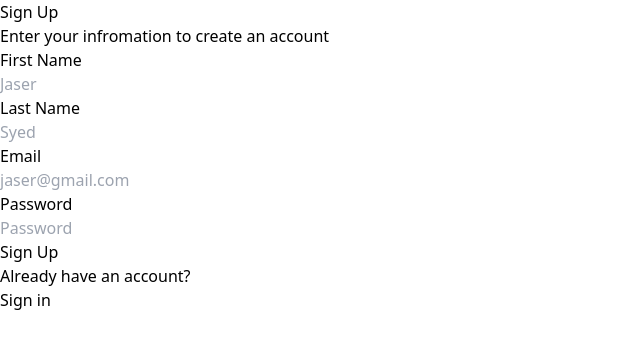
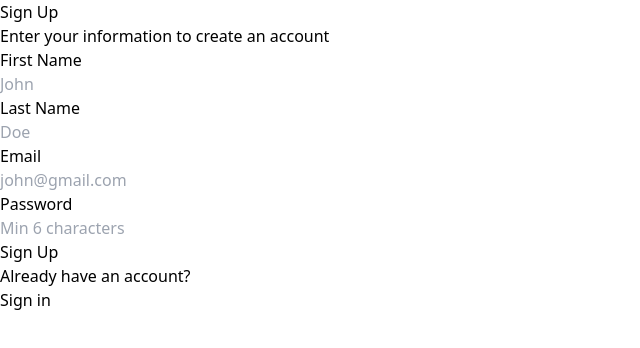
Before and after one commit to koushikjavvaji/FinFlow, a React (Vite) app in the folder frontend/: page /signup in a window 1280 px wide. Shown: the top 348 px of the page, without its empty margins (0-640 px from the left). Built offline with nearby package versions, Linux system fonts and the light colour scheme.

Commit message:
fix: add client side validation to Signup

```diff
--- a/frontend/src/pages/Signup.jsx
+++ b/frontend/src/pages/Signup.jsx
@@ -7,55 +7,62 @@ import axios from "axios";
 import { useNavigate } from "react-router-dom"
 import { useState } from "react"
 
-
 export function Signup(){
-
     const [firstName, setFirstName] = useState("");
     const [lastName, setLastName] = useState("");
     const [username, setUsername] = useState("");
     const [password, setPassword] = useState("");
+    const [error, setError] = useState("");
+    const [loading, setLoading] = useState(false);
     const navigate = useNavigate();
 
     return <div className="bg-slate-300 h-screen flex justify-center">
+        <div className="flex flex-col justify-center">
+            <div className="rounded-lg bg-white w-80 text-center p-2 h-max px-4">
+                <Heading label={"Sign Up"}/>
+                <SubHeading label={"Enter your information to create an account"}/>
+                <InputBox onChange={e => setFirstName(e.target.value)} placeholder={"John"} label={"First Name"}/>
+                <InputBox onChange={e => setLastName(e.target.value)} placeholder={"Doe"} label={"Last Name"}/>
+                <InputBox onChange={e => setUsername(e.target.value)} placeholder={"john@gmail.com"} label={"Email"}/>
+                <InputBox onChange={e => setPassword(e.target.value)} placeholder={"Min 6 characters"} label={"Password"}/>
+                {error && <div className="text-red-500 text-sm pt-2 text-left">{error}</div>}
+                <div className="pt-4">
+                <Button onClick={async () => {
+                    setError("");
 
-        <div className="flex flex-col justify-center">
+                    // Client side validation
+                    if (!firstName || !lastName || !username || !password) {
+                        setError("All fields are required.");
+                        return;
+                    }
+                    if (password.length < 6) {
+                        setError("Password must be at least 6 characters.");
+                        return;
+                    }
+                    if (!username.includes("@")) {
+                        setError("Please enter a valid email.");
+                        return;
+                    }
 
-            <div className="rounded-lg bg-white w-80 text-center p-2 h-max px-4">
-
-            <Heading label={"Sign Up"}/>
-            <SubHeading label={"Enter your infromation to create an account"}/>
-            <InputBox onChange={e=>{
-                setFirstName(e.target.value)
-            }} placeholder={"Jaser"} label={"First Name"}/>
-
-            <InputBox onChange={e=>{
-                setLastName(e.target.value)
-            }}placeholder={"Syed"} label={"Last Name"}/>
-
-            <InputBox onChange={e=>{
-                setUsername(e.target.value)
-            }}placeholder={"jaser@gmail.com"} label={"Email"}/>
-
-            <InputBox onChange={e=>{
-                setPassword(e.target.value)
-            }}placeholder={"Password"} label={"Password"}/>
-
-            <div className="pt-4">
-            <Button onClick={async()=>{
-                const response = await axios.post("https://finflow-mc2e.onrender.com/api/v1/user/signup",{
+                    setLoading(true);
+                    try {
+                        const response = await axios.post("https://finflow-mc2e.onrender.com/api/v1/user/signup", {
                             username,
                             firstName,
                             lastName,
                             password
                         });
-                localStorage.setItem("token", response.data.token)
-                navigate("/dashboard")
-            }} label={"Sign Up"}/>
-
+                        localStorage.setItem("token", response.data.token);
+                        navigate("/dashboard");
+                    } catch(e) {
+                        setError(e.response?.data?.message || "Something went wrong. Please try again.");
+                    } finally {
+                        setLoading(false);
+                    }
+                }} label={loading ? "Please wait..." : "Sign Up"}/>
                 </div>
                 <BottomWarning label={"Already have an account?"} buttonText={"Sign in"} to={"/signin"}/>
             </div>
         </div>
-
     </div>
 }
```
Lines whose indentation alone changed are shown as unchanged.
